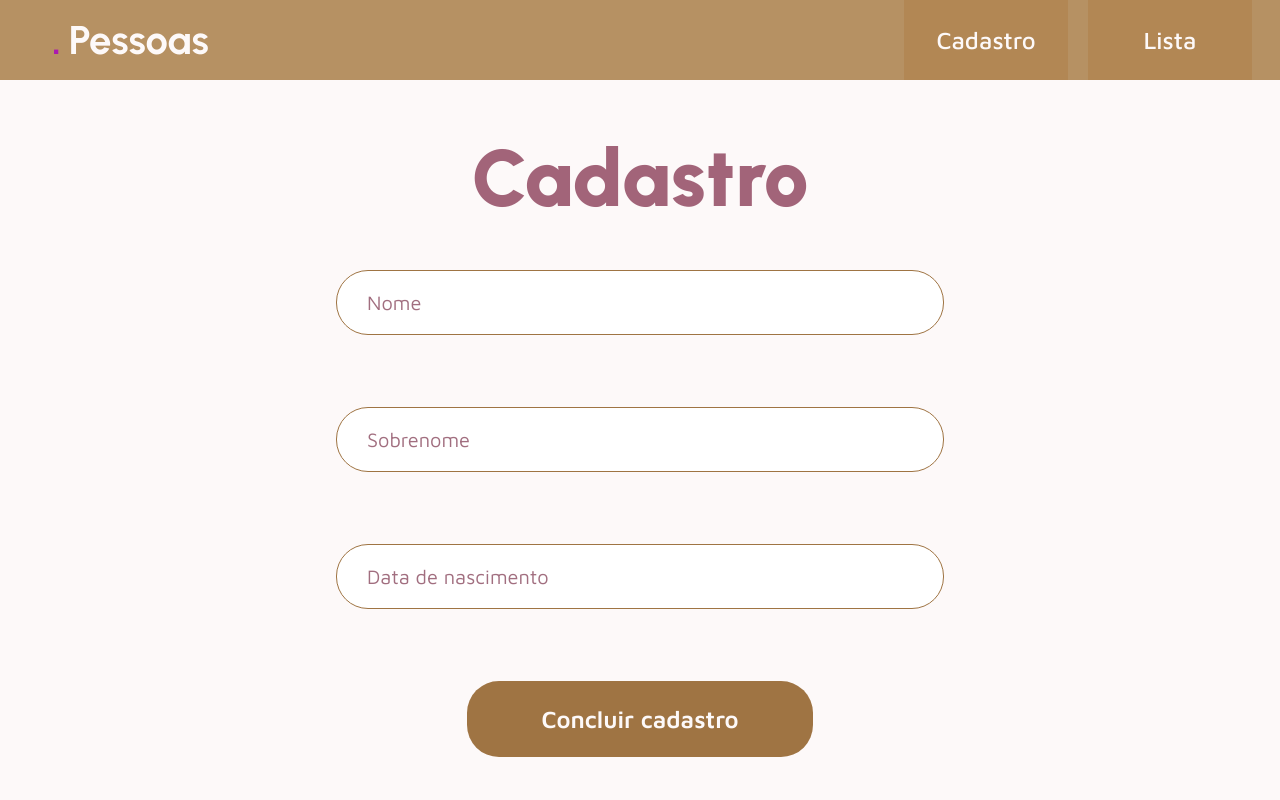
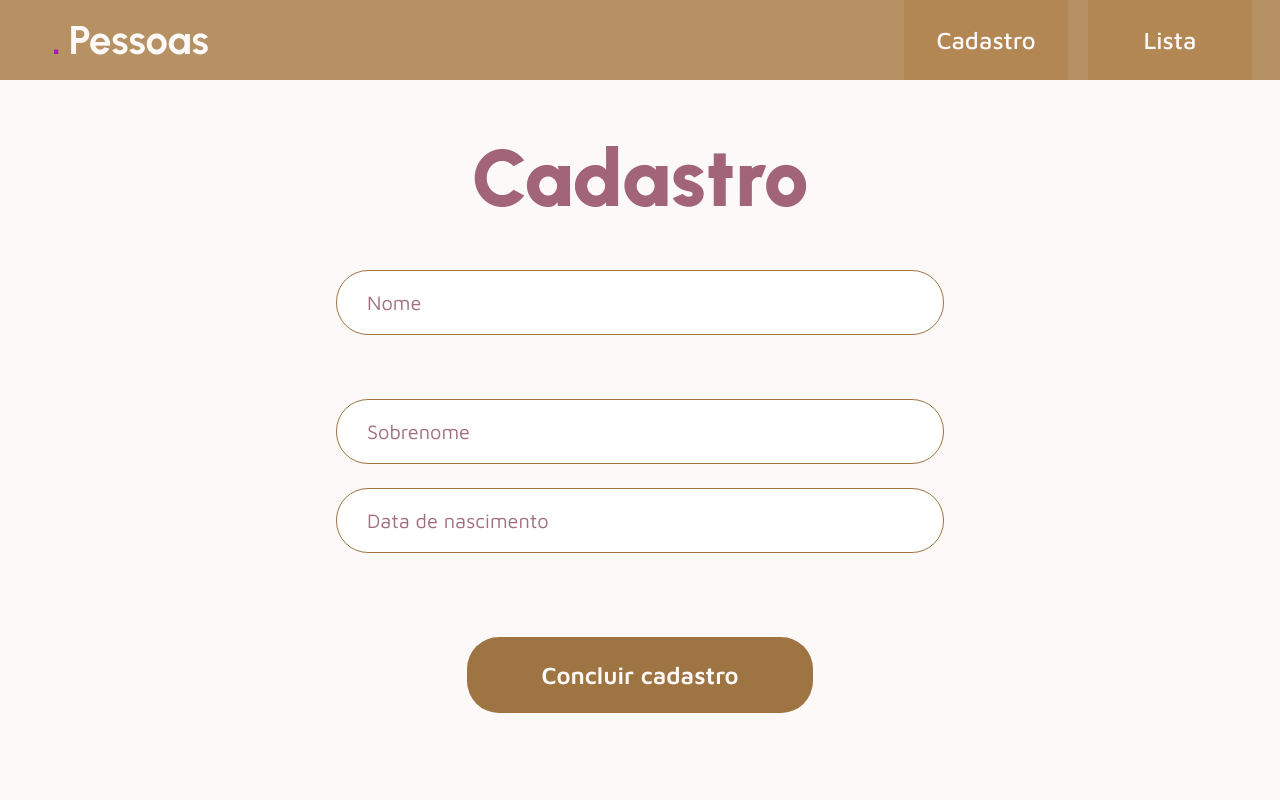
Before and after one commit to emararipe/desenvolve-desafio-15, a React (Create React App) app: page /cadastro in a window 1280 px wide. Shown: the top 800 px of the page. Built offline with nearby package versions, Linux system fonts and the light colour scheme; a web font is replaced by a local one.

Commit message:
tratamento e exibição de mensagem de erro - form cadastro

```diff
--- a/db.json
+++ b/db.json
@@ -23,6 +23,18 @@
       "sobrenome": "Araripe",
       "dataNascimento": "2023-06-27T03:00:00.000Z",
       "id": "8a5cb71c-e9a5-4403-9d68-6ab5e425a019"
+    },
+    {
+      "nome": "aa",
+      "sobrenome": "aa",
+      "dataNascimento": "2023-06-05T03:00:00.000Z",
+      "id": "c434d274-cebd-4389-ae88-605ff21734a3"
+    },
+    {
+      "nome": "Manu",
+      "sobrenome": "Araripe",
+      "dataNascimento": "2023-05-31T03:00:00.000Z",
+      "id": "41aef1b2-f5d6-41ae-b24f-fc8258d15ad3"
     }
   ]
 }
--- a/package.json
+++ b/package.json
@@ -31,6 +31,7 @@
     "@types/styled-components": "^5.1.26",
     "axios": "^1.4.0",
     "buffer": "^6.0.3",
+    "formik": "^2.4.2",
     "json-server": "^0.17.3",
     "moment": "^2.29.4",
     "react": "^18.2.0",
@@ -44,7 +45,8 @@
     "svgo": "^2.0.0",
     "uuid": "^9.0.0",
     "web-vitals": "^2.1.4",
-    "workbox-background-sync": "^6.6.0"
+    "workbox-background-sync": "^6.6.0",
+    "yup": "^1.2.0"
   },
   "devDependencies": {
     "@babel/plugin-proposal-private-property-in-object": "^7.21.11",
--- /dev/null
+++ b/src/Layout.css
@@ -0,0 +1,4 @@
+.layout{
+  display: flex;
+  flex-direction: column;
+}
--- a/src/Layout.tsx
+++ b/src/Layout.tsx
@@ -1,6 +1,7 @@
 import React from 'react';
 import Header from './components/header/header'
 import Footer from './components/footer/footer'
+import './Layout.css'
 
 type LayoutProps = {
   children: React.ReactNode;
--- a/src/components/formulario-cadastro/formulario-cadastro.css
+++ b/src/components/formulario-cadastro/formulario-cadastro.css
@@ -2,7 +2,7 @@
   display: flex;
   flex-direction: column;
   align-items: center;
-  gap: 4.5em;
+  gap: 0.75em;
 }
 
 .formulario-cadastro label{
@@ -21,11 +21,17 @@
   border-radius: 32px;
 }
 
+.input-cadastro:not(:first-child){
+  margin-top: 2em;
+}
+
 .input-cadastro::placeholder {
   color: var(--texto-desfocado);
 }
 
 .texto-cadastro-aviso {
+  margin-top: 1.5em;
+  margin-bottom: 4em;
   text-align: center;
   font-size: 1.25em;
   font-weight: 500;
@@ -35,3 +41,15 @@
   color: var(--texto-padrao);
   font-weight: bold;
 }
+
+.texto-erro{
+  align-self: flex-start;
+  padding-left: 1.75em;
+  font-size: 1em;
+  font-weight: 500;
+  color: var(--alerta);
+}
+
+.botao-formulario{
+  margin-top: 2.5em;
+}
--- a/src/components/formulario-cadastro/formulario-cadastro.tsx
+++ b/src/components/formulario-cadastro/formulario-cadastro.tsx
@@ -8,7 +8,7 @@ import './formulario-cadastro.css'
 import 'react-datepicker/dist/react-datepicker.css'
 
 interface FormularioCadastroProps {
-  tipo: ContentType;
+  tipo: ContentType
 }
 
 type ContentValue = {
@@ -32,22 +32,28 @@ const content: Record<ContentType, ContentValue> = {
 function FormularioCadastro(props: FormularioCadastroProps) {
   const { tipo } = props
   const [dataNascimento, setDataNascimento] = useState('')
-  const [mensagemFeedback, setMensagemFeedback] = useState<string | null>()
+  const [mensagemFeedback, setMensagemFeedback] = useState<string>('')
   const [formularioEnviado, setFormularioEnviado] = useState(false)
-  const [formModel, setFormModel] = useState<Record<string, string | null>>({
+  const [formModel, setFormModel] = useState<Record<string, string>>({
     nome: '',
     sobrenome: '',
     dataNascimento: ''
   })
+  const [erros, setErros] = useState<Record<string, string[]>>({
+    nome: [''],
+    sobrenome: [''],
+    dataNascimento: ['']
+  })
+
 
   useEffect(() => {
-    setMensagemFeedback(null)
+    setMensagemFeedback('')
   }, [formModel])
 
   useEffect(() => {
     formModel.dataNascimento = dataNascimento
 
-    setFormModel({...formModel})
+    setFormModel({ ...formModel })
   }, [dataNascimento])
 
   const handleDateChange = (data: Date | null) => {
@@ -55,18 +61,45 @@ function FormularioCadastro(props: FormularioCadastroProps) {
   }
 
   const handleTextChange = (evento: React.ChangeEvent<HTMLInputElement>) => {
-    console.log(evento)
-    formModel[evento.target.name] = evento.target.value
+    const { name, value } = evento.target
 
-    setFormModel({...formModel})
+    formModel[name] = value.trim()
+
+    setFormModel({ ...formModel })
+
+    const novosErros = { ...erros }
+    novosErros[name] = []
+    setErros(novosErros)
   }
 
   const validaFormulario = () => {
-    if (Object.values(formModel).includes(''))
-      return false
+    const novosErros: Record<string, string[]> = {}
 
-    return true
+    if (formModel.nome.trim() === '') {
+      novosErros.nome = ['O campo nome é obrigatório.']
+    } else if (formModel.nome.length < 3 || formModel.nome.length > 35) {
+      novosErros.nome = ['O nome deve ter entre 3 e 35 caracteres.']
+    } else if (!formModel.nome.match(/^[a-zA-ZÀ-ÿ\s]+$/)) {
+      novosErros.nome = ['Não é permitido usar caracteres especiais, números ou símbolos (Ex.:~!@#^&*(_-).']
+    }
+
+    if (formModel.sobrenome.trim() === '') {
+      novosErros.sobrenome = ['O campo sobrenome é obrigatório.']
+    } else if (formModel.sobrenome.length < 3 || formModel.sobrenome.length > 65) {
+      novosErros.sobrenome = ['O sobrenome deve ter entre 3 e 35 caracteres.']
+    } else if (!formModel.sobrenome.match(/^[a-zA-ZÀ-ÿ\s]+$/)) {
+      novosErros.sobrenome = ['Não é permitido usar caracteres especiais, números ou símbolos (Ex.:~!@#$%^&*)_+-).']
+    }
+
+    if (formModel.dataNascimento.trim() === '') {
+      novosErros.dataNascimento = ['O campo data de nascimento é obrigatório.']
+    }
+
+    setErros(novosErros)
+
+    return Object.keys(novosErros).length === 0
   }
+
 
   const handleFormSubmit = (evento: React.SyntheticEvent) => {
     evento.preventDefault()
@@ -85,7 +118,6 @@ function FormularioCadastro(props: FormularioCadastroProps) {
       return
     }
 
-    setMensagemFeedback('Verifique os campos digitados.')
   }
 
   return (
@@ -102,6 +134,9 @@ function FormularioCadastro(props: FormularioCadastroProps) {
             name='nome'
             onChange={handleTextChange}
           />
+          {erros.nome && erros.nome.map((erro, index) => (
+            <p key={index} className='texto-erro'>{erro}</p>
+          ))}
 
           <input
             type='text'
@@ -110,6 +145,9 @@ function FormularioCadastro(props: FormularioCadastroProps) {
             name='sobrenome'
             onChange={handleTextChange}
           />
+          {erros.sobrenome && erros.sobrenome.map((erro, index) => (
+            <p key={index} className='texto-erro'>{erro}</p>
+          ))}
 
           <DatePicker
             className='input-cadastro'
@@ -118,14 +156,17 @@ function FormularioCadastro(props: FormularioCadastroProps) {
             dateFormat='dd/MM/yyyy'
             placeholderText='Data de nascimento'
           />
+          {erros.dataNascimento && erros.dataNascimento.map((erro, index) => (
+            <p key={index} className='texto-erro'>{erro}</p>
+          ))}
 
-          <BotaoPadrao>
+          <BotaoPadrao className='botao-formulario'>
             {content[tipo].textoBotao}
           </BotaoPadrao>
         </form>
       )}
 
-      {mensagemFeedback && (
+      {(
         <p className='texto-cadastro-aviso'>
           {ReactHtmlParser(mensagemFeedback)}
         </p>
--- a/src/components/lista-pessoas/card-pessoa.tsx
+++ b/src/components/lista-pessoas/card-pessoa.tsx
@@ -7,31 +7,32 @@ import './lista-pessoas.css'
 
 moment.locale('pt-br')
 
-interface Props extends Pessoa{
+interface Props {
+  pessoa: Pessoa
   setListaPessoas: React.Dispatch<React.SetStateAction<Pessoa[]>>
 }
 
-function CardPessoa({ id ,nome, sobrenome, dataNascimento, setListaPessoas } : Props) {
-  const dataFormatada = moment(dataNascimento).format('L')
+function CardPessoa({ pessoa, setListaPessoas } : Props) {
+  const dataFormatada = moment(pessoa.dataNascimento).format('L')
 
   async function deletaPessoa() {
-    const confirmacao = confirm(`Deseja remover o cadastro de ${nome} ${sobrenome}?`)
+    const confirmacao = confirm(`Deseja remover o cadastro de ${pessoa.nome} ${pessoa.sobrenome}?`)
 
     if(confirmacao) {
-      await clienteService.excluirPessoa(id)
+      await clienteService.excluirPessoa(pessoa.id)
       const pessoas = await clienteService.listaPessoasCadastradas()
       setListaPessoas(pessoas)
     }
   }
 
   function editarPessoa() {
-    clienteService.excluirPessoa(id)
+    clienteService.excluirPessoa(pessoa.id)
   }
 
   return (
     <tr className='card-pessoa'>
-      <td><span>Nome: </span>{nome}</td>
-      <td><span>Sobrenome: </span>{sobrenome}</td>
+      <td><span>Nome: </span>{pessoa.nome}</td>
+      <td><span>Sobrenome: </span>{pessoa.sobrenome}</td>
       <td><span>Data de nascimento: </span>{dataFormatada}</td>
       <td className='opcoes-card'><BotaoDeletar onClick={deletaPessoa}></BotaoDeletar><BotaoEditar onClick={editarPessoa}></BotaoEditar></td>
     </tr>
--- a/src/components/lista-pessoas/lista-pessoas.tsx
+++ b/src/components/lista-pessoas/lista-pessoas.tsx
@@ -28,11 +28,8 @@ function ListaPessoas() {
       <tbody>
         {listaPessoas.map((pessoa) => (
           <CardPessoa
-            id={String(pessoa.id)}
-            key={String(pessoa.id)}
-            nome={pessoa.nome}
-            sobrenome={pessoa.sobrenome}
-            dataNascimento={pessoa.dataNascimento}
+            key={pessoa.id}
+            pessoa= {pessoa}
             setListaPessoas={setListaPessoas}
           />)
         )}
```
Also changed, not shown: src/components/formulario-cadastro/form-schema.tsx (added, +7 -0 lines), src/index.css (line endings or trailing spaces), 1 other file (tests, documents, lock files or other folders).
